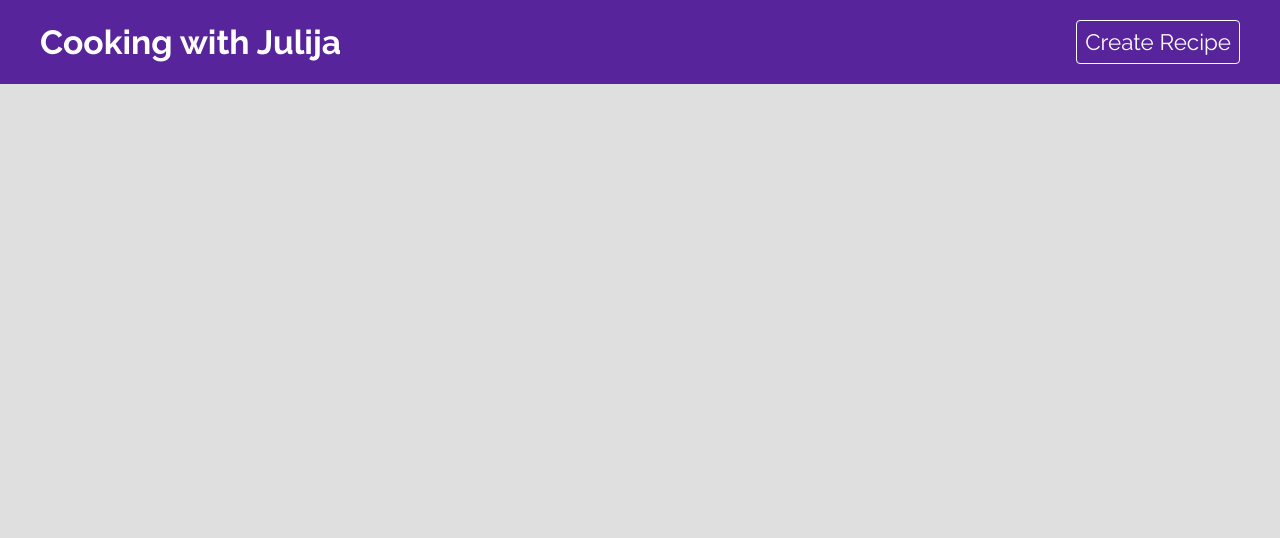
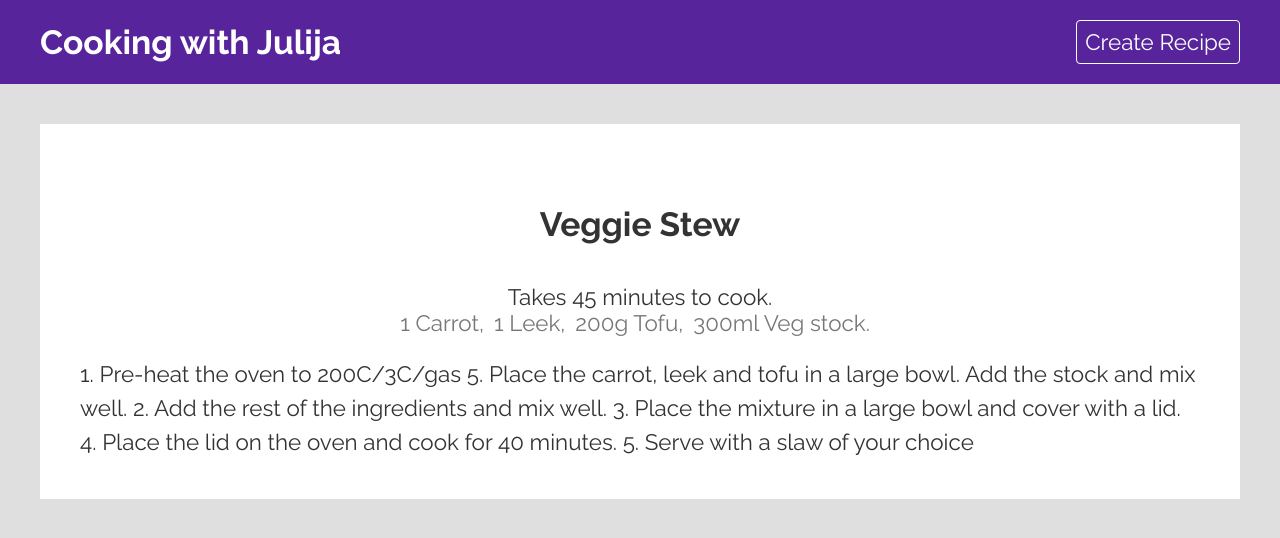
Before and after one commit to julijajelicanin/recipe-app, a React (Create React App) app: page /recipes/1 in a window 1280 px wide. Shown: the top 538 px of the page. Built offline with nearby package versions, Linux system fonts and the light colour scheme; data requests are answered from the project's data file.

Commit message:
Recipe page added

```diff
--- a/db.json
+++ /dev/null
@@ -1,41 +0,0 @@
-{
-  "recipes": [
-    {
-      "id": "1",
-      "title": "Veggie Stew",
-      "ingredients": [
-        "1 Carrot",
-        "1 Leek",
-        "200g Tofu",
-        "300ml Veg stock"
-      ],
-      "method": "1. Pre-heat the oven to 200C/3C/gas 5. Place the carrot, leek and tofu in a large bowl. Add the stock and mix well. 2. Add the rest of the ingredients and mix well. 3. Place the mixture in a large bowl and cover with a lid. 4. Place the lid on the oven and cook for 40 minutes. 5. Serve with a slaw of your choice",
-      "cookingTime": "45 minutes"
-    },
-    {
-      "id": "2",
-      "title": "Veggie Pizza",
-      "ingredients": [
-        "1 Base",
-        "Tomata pasata",
-        "1 Green pepper",
-        "100g Mushrooms"
-      ],
-      "method": "1. Pre-heat the oven to 200C/3C/gas 5. Add the pasata, green pepper and mushrooms to the base. Place the lid on the oven and cook for 30 minutes. 5. Serve with a slaw of your choice",
-      "cookingTime": "35 minutes"
-    },
-    {
-      "id": "3",
-      "title": "Greek Salad",
-      "ingredients": [
-        "1 Onion",
-        "1 Block of Feta",
-        "Olives",
-        "Tomatoes",
-        "Olive Oil"
-      ],
-      "method": "Lorem ipsum dolor, sit amet consectetur adipisicing elit. Esse minima ex rem quis similique eum ratione quaerat, voluptas molestias ut repudiandae delectus voluptates. Eius esse at tenetur ab accusamus excepturi?",
-      "cookingTime": "35 minutes"
-    }
-  ]
-}
--- a/src/App.js
+++ b/src/App.js
@@ -21,7 +21,7 @@ function App() {
           </Route>
           <Route path='/create' element={<Create/>}>
           </Route>
-          <Route path='/recipe/:id' element={<Recipe/>}>
+          <Route path='/recipes/:id' element={<Recipe/>}>
           </Route>
           <Route path='/search' element={<Search/>}>
           </Route>
--- a/src/pages/home/Home.js
+++ b/src/pages/home/Home.js
@@ -9,7 +9,7 @@ import { useFetch } from '../../hooks/useFetch'
 
 export default function Home() {
 
-    const {data, isPending, error}=useFetch('http://localhost:3004/recipes')
+    const {data, isPending, error}=useFetch('http://localhost:3000/recipes')
 
   return (
     <div className='home'>
--- a/src/pages/recipe/Recipe.css
+++ b/src/pages/recipe/Recipe.css
@@ -0,0 +1,30 @@
+.recipe {
+    max-width: 1200px;
+    margin: 40px auto;
+    text-align: center;
+    background: #fff;
+    padding: 40px;
+    box-sizing: border-box;
+}
+
+.recipe ul{
+    display: flex;
+    padding: 0;
+    justify-content: center;
+    margin-top: 0;
+}
+.recipe li{
+    list-style-type: none;
+    margin-right: 10px;
+    color: #777;
+}
+.recipe li::after{
+    content: ",";
+}
+.recipe li:last-child::after{
+    content: ".";
+}
+.method{
+    text-align: left;
+    line-height: 1.5em;
+}
--- a/src/pages/recipe/Recipe.js
+++ b/src/pages/recipe/Recipe.js
@@ -1,9 +1,31 @@
+import { useParams } from 'react-router-dom'
+import { useFetch } from '../../hooks/useFetch'
 import './Recipe.css'
 
 import React from 'react'
 
 export default function Recipe() {
+
+    const {id}=useParams()
+    const url='http://localhost:3000/recipes/' + id
+    const {error, isPending, data: recipe}=useFetch(url)
+
   return (
-    <div>Recipe</div>
+    <div className='recipe'>
+        {error && <p className='error'>{error}</p>}
+        {isPending && <p className='loading'>Loading...</p>}
+        {recipe &&
+        (
+            <>
+                <h2 className='page-title'>{recipe.title}</h2>
+                <p>Takes {recipe.cookingTime} to cook.</p>
+                <ul>
+                    {recipe.ingredients.map(ing=><li key={ing}>{ing}</li>)}
+                </ul>
+                <p className='method'>{recipe.method}</p>
+            </>
+        )
+        }
+    </div>
   )
 }
```
